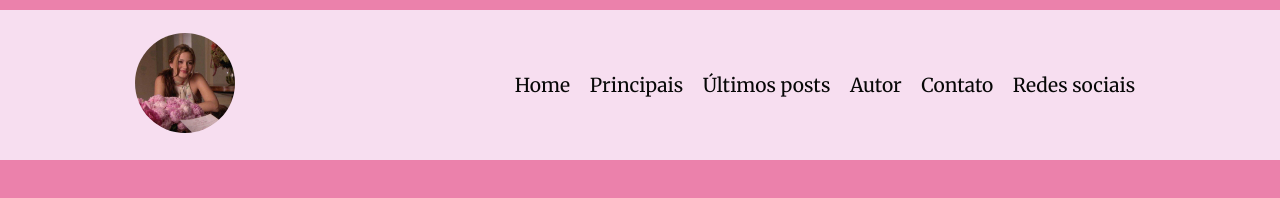
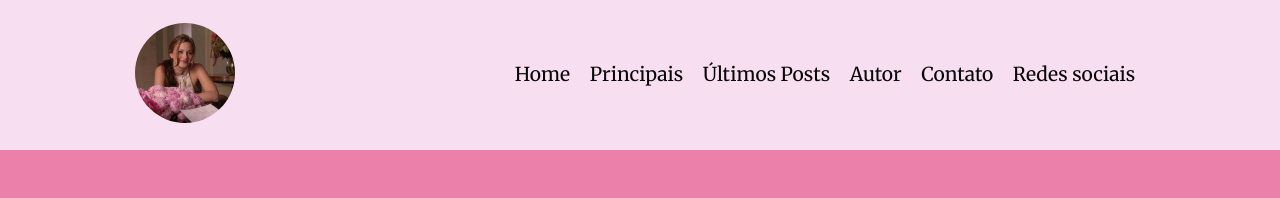
Before and after one commit to luschettini/projetoblog-24.04, a plain HTML site: page index.html in a window 1280 px wide. Drawn offline with Linux system fonts and the light colour scheme; a web font is replaced by a local one.

Commit message:
refactor: update minor styles

```diff
--- a/assets/styles/styles.index.css
+++ b/assets/styles/styles.index.css
@@ -14,7 +14,6 @@ body {
 header {
     display: flex;
     justify-content: space-around;
-    margin-top: 10px;
     height: 150px;
     background-color: rgb(247, 222, 240);
     color: black;
@@ -34,4 +33,13 @@ header {
     text-decoration: none;
     color: rgb(7, 7, 7);
     font-size: 1.2rem;
+    border-bottom: 3px solid transparent;
+    border-radius: 6px;
+    transition: 0.3s ease-in-out;
 }
+
+#links a:hover {
+    border-bottom: 3px solid white;
+    color: rgb(0, 0, 0);
+    transform: scale(1.1);
+}
--- a/index.html
+++ b/index.html
@@ -19,7 +19,7 @@
     <div id="links">
         <a href="#home">Home</a>
         <a href="#main">Principais</a>
-        <a href="#news"> Últimos posts</a>
+        <a href="#news"> Últimos Posts</a>
         <a href="#autor">Autor</a>
         <a href="#contacts">Contato</a>
         <a href="#social media">Redes sociais</a>
```
